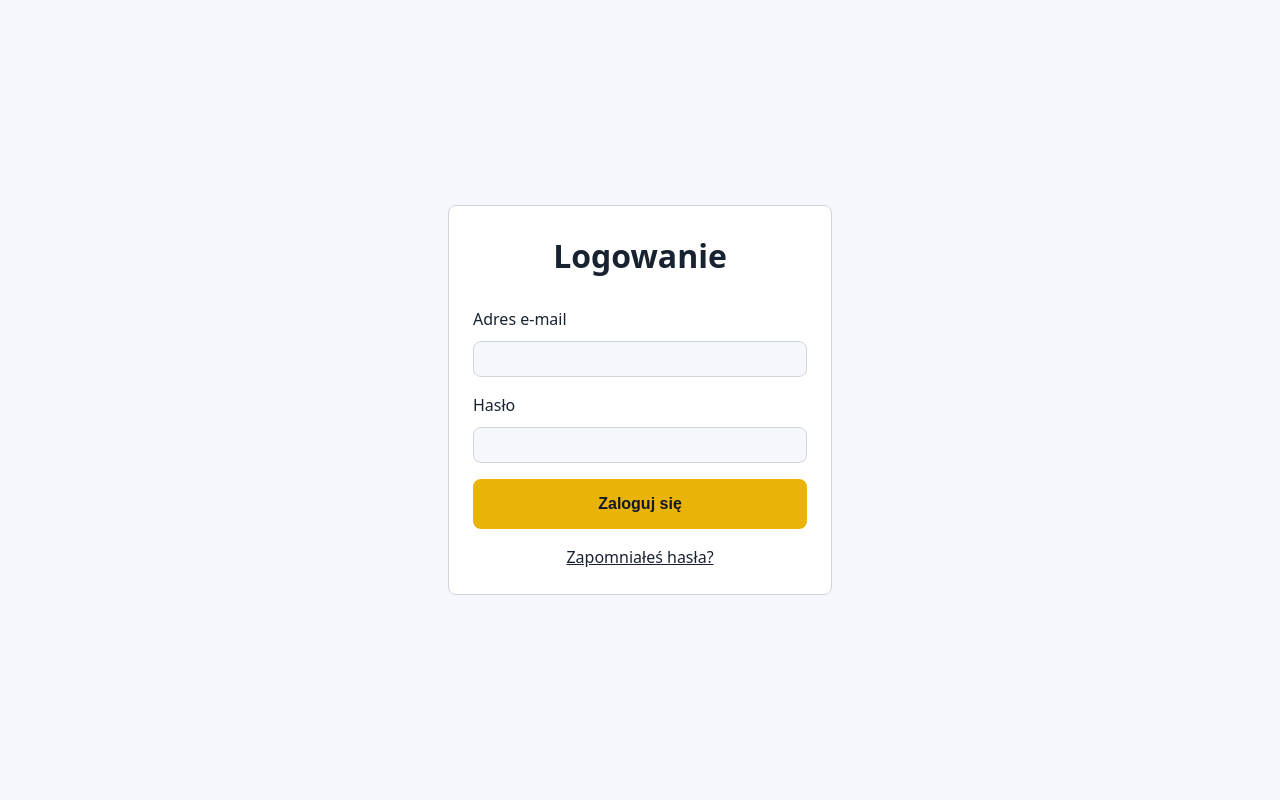
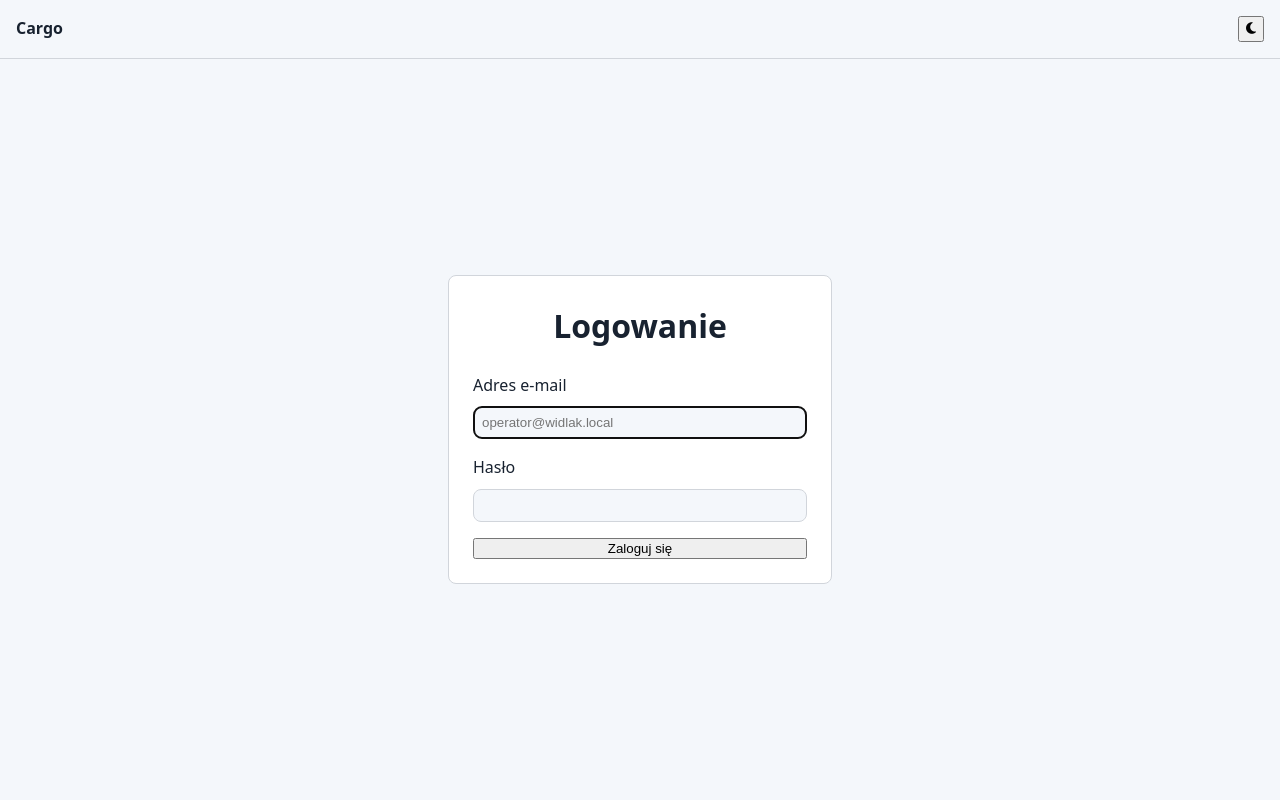
Before and after one commit to natisajdak/WDPAI, a PHP site: page / in a window 1280 px wide. Run offline with PHP 8.4, Linux system fonts and the light colour scheme; some libraries are stand-ins or nearby versions.

Commit message:
feat: add dark mode toggle and integrate views with layout.php

```diff
--- a/public/css/style.css
+++ b/public/css/style.css
@@ -1,5 +1,6 @@
 /* 1. Zmienne CSS (Custom Properties) - Paleta przemysłowa */
 :root {
+    color-scheme: light; /* Wymóg z laboratorium: wsparcie dla natywnych pasków i kontrolek[cite: 1] */
     --color-brand: #eab308;
     --color-brand-hover: #ca8a04;
     --color-text: #182230;
@@ -15,6 +16,7 @@
 
 /* Motyw ciemny (wymagany w docelowym projekcie) */
 [data-theme="dark"] {
+    color-scheme: dark; /* Wymóg z laboratorium[cite: 1] */
     --color-text: #f7f9fc;
     --color-surface: #1f2937;
     --color-background: #111827;
@@ -36,6 +38,7 @@ body {
     display: flex;
     flex-direction: column;
     min-height: 100vh;
+    transition: background-color 0.3s ease, color 0.3s ease; /* Płynne przejście motywu */
 }
 
 /* 4. Responsywny kontener (mobile-first) z użyciem funkcji matematycznych */
@@ -81,36 +84,4 @@ h1 {
     border: 1px solid var(--color-border);
     border-radius: var(--radius);
     background: var(--color-background);
-    color: var(--color-text);
-    font-size: 1rem;
-}
-
-/* 7. Stany elementów (Focus i Hover) */
-.btn-primary {
-    background: var(--color-brand);
-    color: #111827;
-    border: none;
-    padding: var(--space-2);
-    border-radius: var(--radius);
-    font-weight: bold;
-    font-size: 1rem;
-    cursor: pointer;
-    transition: opacity 0.2s, background-color 0.2s;
-}
-
-.btn-primary:hover {
-    background: var(--color-brand-hover);
-}
-
-.btn-primary:focus-visible,
-.form-control:focus-visible {
-    outline: 3px solid color-mix(in srgb, var(--color-brand) 50%, transparent);
-    outline-offset: 2px;
-}
-
-.text-center {
-    text-align: center;
-    display: block;
-    margin-top: var(--space-2);
-    color: var(--color-text);
-}
+    color: var(--
--- /dev/null
+++ b/public/js/theme.js
@@ -0,0 +1,68 @@
+const storageKey = 'theme';
+const themeToggle = document.querySelector('.theme-toggle');
+const themeIcon = themeToggle?.querySelector('i') ?? null;
+const colorSchemeQuery = window.matchMedia('(prefers-color-scheme: dark)');
+
+function getCurrentTheme() {
+    return document.documentElement.dataset.theme === 'dark'
+        ? 'dark'
+        : 'light';
+}
+
+function getSavedTheme() {
+    try {
+        const theme = localStorage.getItem(storageKey);
+        return theme === 'light' || theme === 'dark' ? theme : null;
+    } catch (error) {
+        return null;
+    }
+}
+
+function saveTheme(theme) {
+    try {
+        localStorage.setItem(storageKey, theme);
+    } catch (error) {
+        // Motyw nadal działa w bieżącym dokumencie.
+    }
+}
+
+function syncThemeToggle() {
+    if (!themeToggle) {
+        return;
+    }
+
+    const isDark = getCurrentTheme() === 'dark';
+    themeToggle.setAttribute('aria-pressed', String(isDark));
+    themeToggle.setAttribute(
+        'aria-label',
+        isDark ? 'Włącz jasny motyw' : 'Włącz ciemny motyw'
+    );
+
+    themeIcon?.classList.toggle('fa-sun', isDark);
+    themeIcon?.classList.toggle('fa-moon', !isDark);
+}
+
+function setTheme(theme, remember = true) {
+    document.documentElement.dataset.theme = theme;
+
+    if (remember) {
+        saveTheme(theme);
+    }
+
+    syncThemeToggle();
+}
+
+themeToggle?.addEventListener('click', () => {
+    const nextTheme = getCurrentTheme() === 'dark' ? 'light' : 'dark';
+    setTheme(nextTheme);
+});
+
+colorSchemeQuery.addEventListener('change', (event) => {
+    if (getSavedTheme() !== null) {
+        return;
+    }
+
+    setTheme(event.matches ? 'dark' : 'light', false);
+});
+
+syncThemeToggle();
--- a/public/views/forklift-index.html.php
+++ b/public/views/forklift-index.html.php
@@ -1,3 +1,4 @@
+<?php include 'header.php'; ?>
 <!doctype html>
 <html lang="pl">
 <head><title>Flota wózków </title></head>
@@ -20,3 +21,4 @@
     </main>
 </body>
 </html>
+<?php include 'footer.php'; ?>
--- a/public/views/forklift-show.html.php
+++ b/public/views/forklift-show.html.php
@@ -1,3 +1,4 @@
+<?php include 'header.php'; ?>
 <!doctype html>
 <html lang="pl">
 <head><title>Karta Wózka </title></head>
@@ -19,3 +20,4 @@
     </main>
 </body>
 </html>
+<?php include 'footer.php'; ?>
--- /dev/null
+++ b/public/views/layout.php
@@ -0,0 +1,37 @@
+<!DOCTYPE html>
+<html lang="pl">
+<head>
+    <meta charset="UTF-8">
+    <meta name="viewport" content="width=device-width, initial-scale=1.0">
+    <title>Cargo</title>
+
+    <link rel="stylesheet" href="https://cdnjs.cloudflare.com/ajax/libs/font-awesome/6.4.0/css/all.min.css">
+
+    <script>
+        (function () {
+            const storageKey = 'theme';
+            let savedTheme = null;
+            try { savedTheme = localStorage.getItem(storageKey); } catch (e) {}
+
+            const hasSavedTheme = savedTheme === 'light' || savedTheme === 'dark';
+            const systemPrefersDark = window.matchMedia('(prefers-color-scheme: dark)').matches;
+
+            document.documentElement.dataset.theme = hasSavedTheme ? savedTheme : (systemPrefersDark ? 'dark' : 'light');
+        })();
+    </script>
+
+    <link rel="stylesheet" href="/css/style.css">
+</head>
+<body>
+    <header style="padding: 1rem; border-bottom: 1px solid var(--color-border); display: flex; justify-content: space-between;">
+        <strong>Cargo</strong>
+        <button class="theme-toggle" type="button" aria-label="Włącz ciemny motyw" aria-pressed="false" title="Zmień motyw">
+            <i class="fa-solid fa-moon" aria-hidden="true"></i>
+        </button>
+    </header>
+
+    <?= $content ?>
+
+    <script src="/js/theme.js" defer></script>
+</body>
+</html>
--- a/public/views/login.html.php
+++ b/public/views/login.html.php
@@ -1,19 +1,71 @@
-<!doctype html>
-<html lang="pl" data-theme="light">
-<head>
-    <meta charset="UTF-8">
-    <meta name="viewport" content="width=device-width, initial-scale=1.0">
-    <title>Zaloguj się - System</title>
-    <link rel="stylesheet" href="/css/style.css">
-</head>
-<body>
+<?php
+session_start();
+
+if (isset($_SESSION['user_id'])) {
+    header("Location: dashboard.php");
+    exit;
+}
+
+$error = null;
+
+if ($_SERVER['REQUEST_METHOD'] === 'POST') {
+    $email = trim($_POST['email'] ?? '');
+    $password = $_POST['password'] ?? '';
+
+    if (!empty($email) && !empty($password)) {
+        try {
+            $pdo = new PDO(
+                "pgsql:host=db;port=5432;dbname=widlak",
+                "widlak_app",
+                "change_me_app",
+                [
+                    PDO::ATTR_ERRMODE => PDO::ERRMODE_EXCEPTION,
+                    PDO::ATTR_DEFAULT_FETCH_MODE => PDO::FETCH_ASSOC
+                ]
+            );
+
+            $stmt = $pdo->prepare("SELECT id, password_hash, is_active FROM users WHERE lower(email) = lower(:email)");
+            $stmt->execute(['email' => $email]);
+            $user = $stmt->fetch();
+
+            if ($user && password_verify($password, $user['password_hash'])) {
+                if ($user['is_active']) {
+                    session_regenerate_id(true);
+                    $_SESSION['user_id'] = $user['id'];
+                    header("Location: dashboard.php");
+                    exit;
+                } else {
+                    $error = "Twoje konto zostało dezaktywowane.";
+                }
+            } else {
+                $error = "Nieprawidłowy e-mail lub hasło.";
+            }
+        } catch (PDOException $e) {
+            $error = "Błąd połączenia z bazą: " . $e->getMessage();
+        }
+    } else {
+        $error = "Wypełnij wszystkie pola.";
+    }
+}
+
+// Zbieramy HTML do wstrzyknięcia w layout.php
+ob_start();
+?>
+
 <main class="page-container">
-        <section class="card">
+    <div class="card">
         <h1>Logowanie</h1>
-            <form action="/login" method="post" class="form-layout">
+
+        <?php if ($error): ?>
+            <div style="color: #be123c; background: #fff1f2; padding: 0.75rem; border-radius: 0.5rem; text-align: center; margin-bottom: 1rem; border: 1px solid #fda4af;">
+                <strong><?= htmlspecialchars($error) ?></strong>
+            </div>
+        <?php endif; ?>
+
+        <form action="login.php" method="POST" class="form-layout">
             <div class="form-group">
                 <label for="email">Adres e-mail</label>
-                    <input type="email" id="email" name="email" class="form-control" required>
+                <input type="email" id="email" name="email" class="form-control" required autofocus placeholder="operator@widlak.local">
             </div>
 
             <div class="form-group">
@@ -23,8 +75,11 @@
 
             <button type="submit" class="btn-primary">Zaloguj się</button>
         </form>
-            <a href="/forgot-password" class="text-center">Zapomniałeś hasła?</a>
-        </section>
+    </div>
 </main>
-</body>
-</html>
+
+<?php
+// Wrzucamy kod HTML do zmiennej i ładujemy główny układ
+$content = ob_get_clean();
+require 'layout.php';
+?>
--- a/public/views/not-found.html.php
+++ b/public/views/not-found.html.php
@@ -1,3 +1,4 @@
+<?php include 'header.php'; ?>
 <!doctype html>
 <html lang="pl" data-theme="light">
 <head>
@@ -16,3 +17,5 @@
     </main>
 </body>
 </html>
+
+<?php include 'footer.php'; ?>
--- a/public/views/operator-dashboard.html.php
+++ b/public/views/operator-dashboard.html.php
@@ -1,3 +1,5 @@
+<?php include 'header.php'; ?>
+
 <!doctype html>
 <html lang="pl" data-theme="light">
 <head>
@@ -35,3 +37,5 @@
     </main>
 </body>
 </html>
+
+<?php include 'footer.php'; ?>
```
Lines whose indentation alone changed are shown as unchanged.
